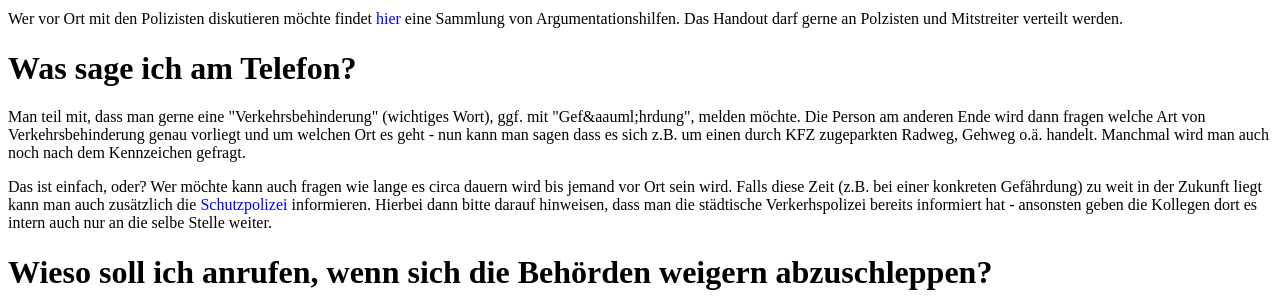
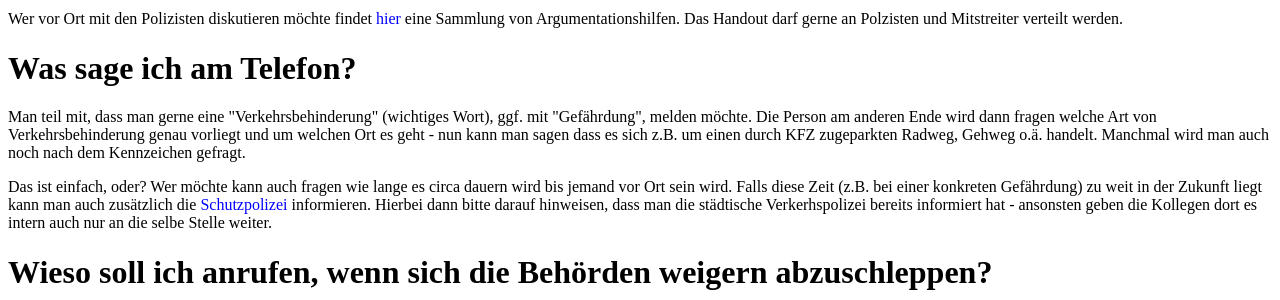
Before and after one commit to falschparkenffm/homepage, a PHP site: page /abschleppen.php in a window 1280 px wide. Shown: the part 383-683 px from the top of the page. Run offline with PHP 8.4, Linux system fonts and the light colour scheme.

Commit message:
Korrigiere Tippfehler

```diff
--- a/abschleppen.php
+++ b/abschleppen.php
@@ -12,7 +12,7 @@
 <p>Wer vor Ort mit den Polizisten diskutieren m&ouml;chte findet <a href="media/polizei_handout.pdf">hier</a> eine Sammlung von Argumentationshilfen. Das Handout darf gerne an Polzisten und Mitstreiter verteilt werden.</p>
 
 <h1>Was sage ich am Telefon?</h1>
-<p>Man teil mit, dass man gerne eine "Verkehrsbehinderung" (wichtiges Wort), ggf. mit "Gef&aauml;hrdung", melden m&ouml;chte. Die Person am anderen Ende wird dann fragen welche Art von Verkehrsbehinderung genau vorliegt und um welchen Ort es geht - nun kann man sagen dass es sich z.B. um einen durch KFZ zugeparkten Radweg, Gehweg o.&auml;. handelt. Manchmal wird man auch noch nach dem Kennzeichen gefragt.</p>
+<p>Man teil mit, dass man gerne eine "Verkehrsbehinderung" (wichtiges Wort), ggf. mit "Gef&auml;hrdung", melden m&ouml;chte. Die Person am anderen Ende wird dann fragen welche Art von Verkehrsbehinderung genau vorliegt und um welchen Ort es geht - nun kann man sagen dass es sich z.B. um einen durch KFZ zugeparkten Radweg, Gehweg o.&auml;. handelt. Manchmal wird man auch noch nach dem Kennzeichen gefragt.</p>
 <p>Das ist einfach, oder? Wer m&ouml;chte kann auch fragen wie lange es circa dauern wird bis jemand vor Ort sein wird. Falls diese Zeit (z.B. bei einer konkreten Gef&auml;hrdung) zu weit in der Zukunft liegt kann man auch zus&auml;tzlich die <a href="behoerden.html#schutzpolizei">Schutzpolizei</a> informieren. Hierbei dann bitte darauf hinweisen, dass man die st&auml;dtische Verkerhspolizei bereits informiert hat - ansonsten geben die Kollegen dort es intern auch nur an die selbe Stelle weiter.</p>
 
 <h1>Wieso soll ich anrufen, wenn sich die Beh&ouml;rden weigern abzuschleppen?</h1>
```
